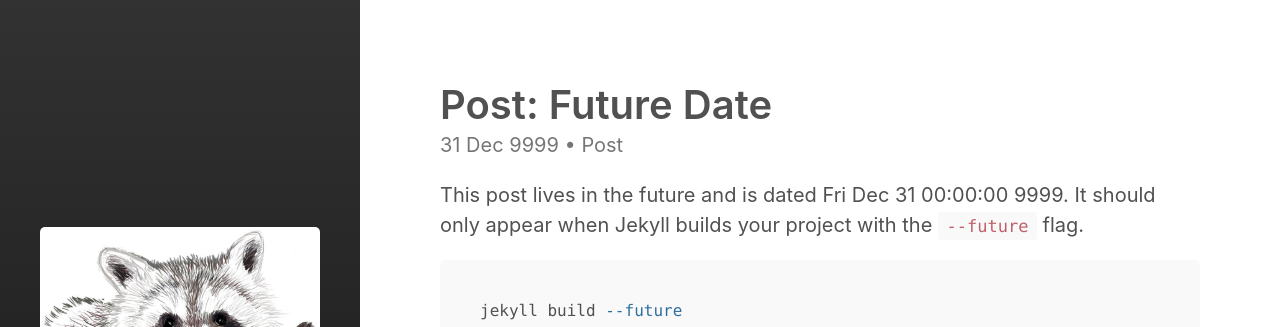
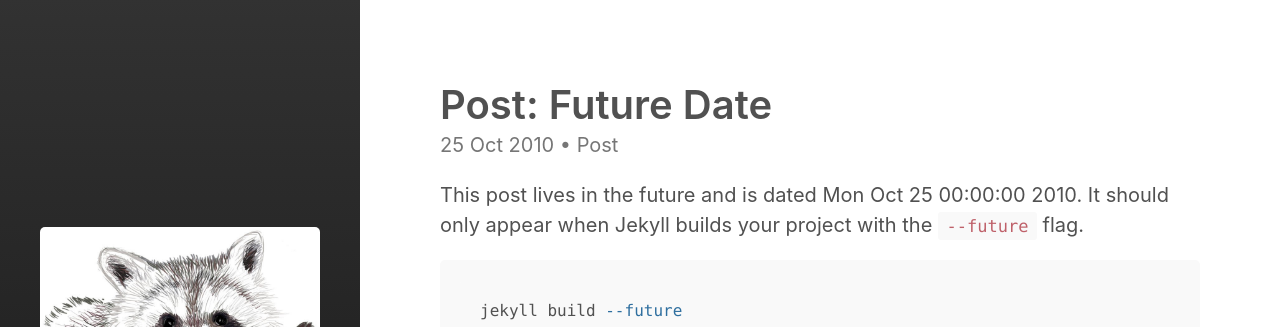
Before and after one commit to 01045972746/01045972746.github.io, a Jekyll site: the page built from _posts/2010-10-25-post-future-date.md, in a window 1280 px wide. Shown: the top 327 px of the page. Built offline with Jekyll 4.4.1, drawn with Linux system fonts in a browser that asks for light colours.

```diff
--- a/_posts/2010-10-25-post-future-date.md
+++ b/_posts/2010-10-25-post-future-date.md
@@ -1,7 +1,7 @@
 ---
 layout: post
 title: "Post: Future Date"
-date: 9999-12-31
+date: 2010-10-25
 categories:
   - Post
 last_modified_at: 2017-03-09T12:45:25-05:00
```
